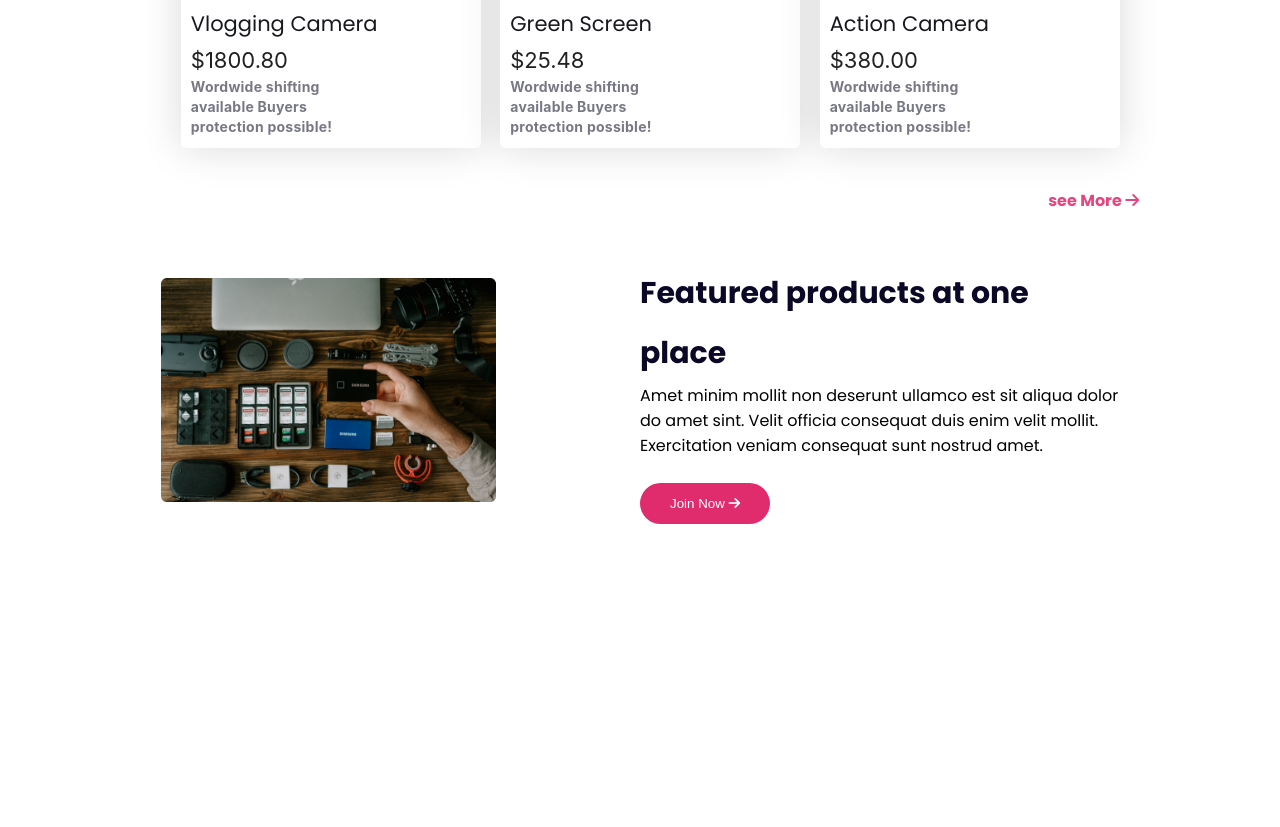
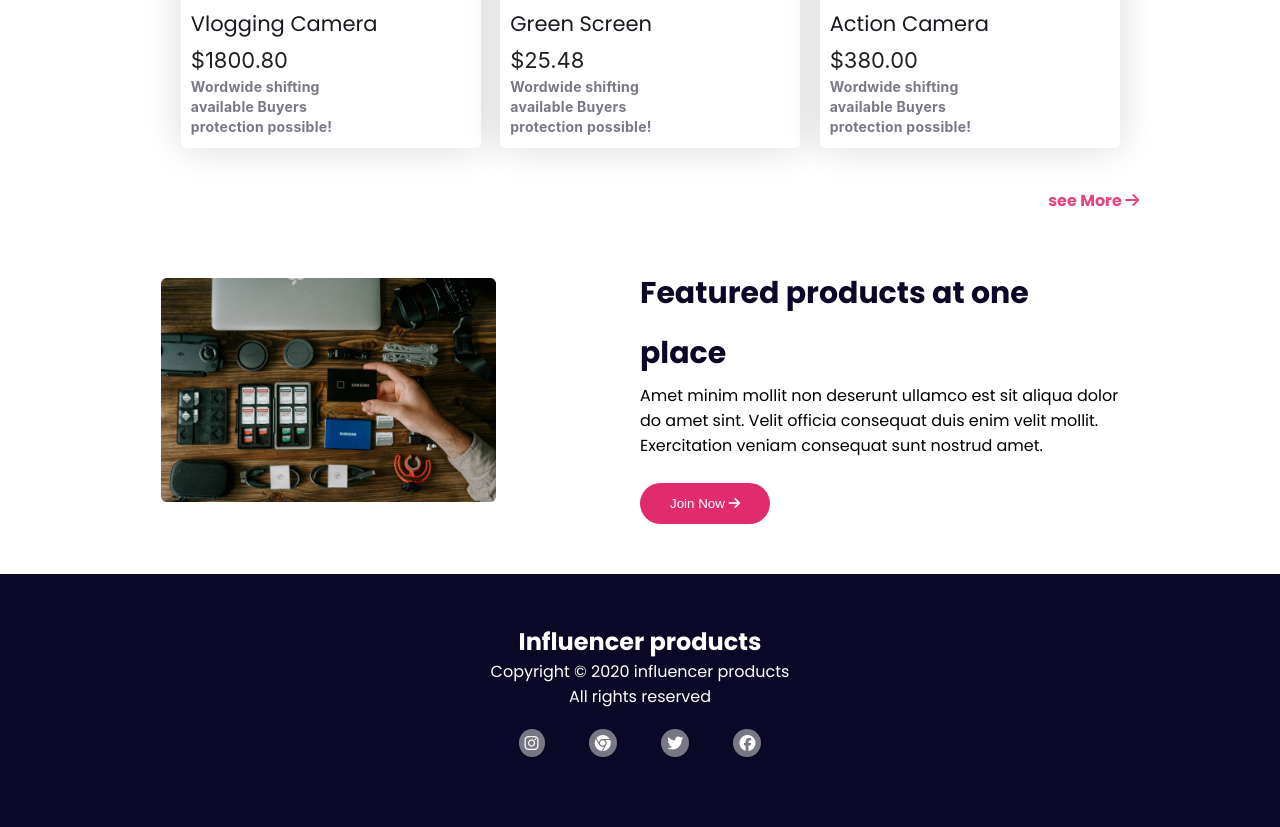
Before and after one commit to muhammad-2002/Influencer-Profile, a plain HTML site: page index.html in a window 1280 px wide. Shown: the part 2061-2888 px from the top of the page. Before the commit the page ends 2635 px from the top, so only its background shows below. Drawn offline with Linux system fonts and the light colour scheme; files whose address does not match are found by name.

Commit message:
finall commit

```diff
--- a/index.html
+++ b/index.html
@@ -133,5 +133,16 @@
         </button>
       </div>
     </section>
+    <section class="footer">
+      <div class="footer-content gap">
+        <h2 class="intro-title">Influencer products</h2>
+        <p>Copyright © 2020 influencer products</p>
+        <p>All rights reserved</p>
+        <i class="fa-brands fa-instagram"></i>
+        <i class="fa-brands fa-chrome"></i>
+        <i class="fa-brands fa-twitter"></i>
+        <i class="fa-brands fa-facebook"></i>
+      </div>
+    </section>
   </body>
 </html>
--- a/style/style.css
+++ b/style/style.css
@@ -226,6 +226,20 @@ body {
 .featurs-product {
   margin: 50px auto;
 }
+
+.footer {
+  background: #0a0826;
+  padding: 50px;
+  color: #fff;
+  text-align: center;
+}
+.footer-content i {
+  margin: 20px;
+  background-color: #787885;
+  padding: 6px;
+  border-radius: 50%;
+}
+
 /* responsive for mobile */
 
 /* for header */
```
